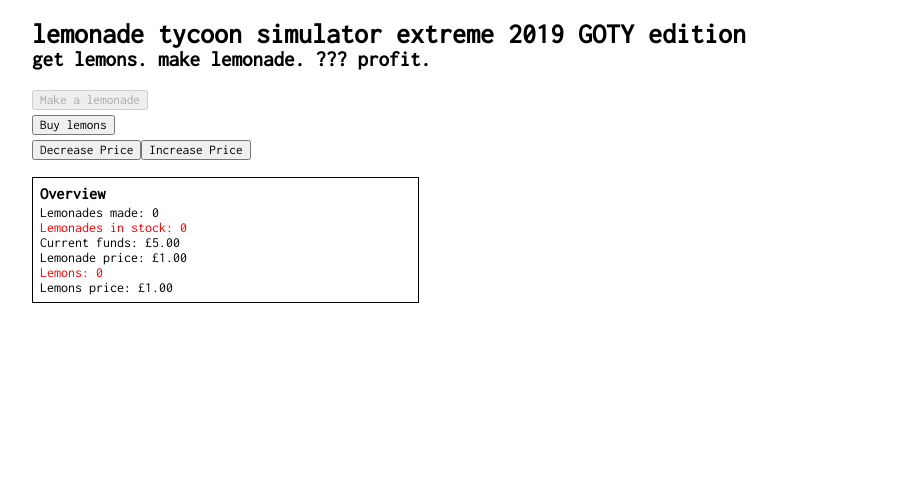
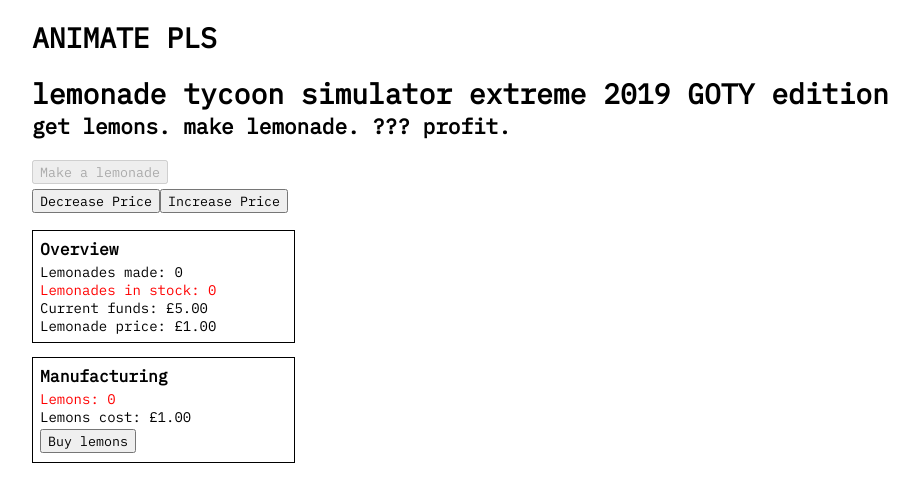
Before and after one commit to tcje91/lemonade-tycoon, a React (Create React App) app: page / in a window 1280 px wide. Shown: the top 502 px of the page, without its empty margins (4-923 px from the left). Built offline with nearby package versions, Linux system fonts and the light colour scheme.

Commit message:
pre-anim commit

```diff
--- a/src/App.css
+++ b/src/App.css
@@ -1,7 +1,8 @@
-@import url('https://fonts.googleapis.com/css?family=Inconsolata');
+@import url('https://fonts.googleapis.com/css?family=Inconsolata|IBM+Plex+Mono|Cutive+Mono');
+/* @import url('https://fonts.googleapis.com/css?family=Cutive+Mono'); */
 
 .App {
-  font-family: 'Inconsolata', monospace;
+  font-family: 'IBM Plex Mono', 'Cutive Mono', 'Inconsolata', monospace;
   margin-left: 2em;
   padding: 0;
   font-size: 14px;
@@ -27,7 +28,7 @@ p {
 
 button {
   margin: 0.2em 0.2em 0.2em 0;
-  font-family: 'Inconsolata', monospace;
+  font-family: 'IBM Plex Mono', 'Cutive Mono', 'Inconsolata', monospace;
 }
 
 .buttonLeft {
@@ -45,6 +46,21 @@ button {
 .module {
   margin: 1em 0;
   padding: 0.5em;
-  width: 30%;
+  width: 20%;
   border: 1px solid black;
 }
+
+@keyframes myAnim {
+  0% { opacity: 0;}
+  20% {opacity: 1;}
+  40% { opacity: 0;}
+  60% { opacity: 1;}
+  80% { opacity: 0;}
+  100% { opacity: 1;}
+}
+
+.animated {
+  animation-name: myAnim;
+  animation-duration: 1s;
+  animation-iteration-count: 3;
+}
--- a/src/App.js
+++ b/src/App.js
@@ -4,6 +4,7 @@ import ClickBtn from "./components/ClickBtn";
 import StatList from "./components/StatList";
 import LemonSqueezerModule from "./components/LemonSqueezerModule";
 import MarkettingModule from "./components/MarkettingModule";
+import LemonsModule from "./components/LemonsModule";
 
 class App extends Component {
   state = {
@@ -25,25 +26,23 @@ class App extends Component {
     , squeezerCount, markettingCost, marketting } = this.state;
     return (
       <div className="App">
+        <h1 onClick={this.setAnimate}>ANIMATE PLS</h1>
         <h1>lemonade tycoon simulator extreme 2019 GOTY edition</h1>
         <h2>get lemons. make lemonade. ??? profit.</h2>
         <ClickBtn clickFunc={this.makeLemonade} label="Make a lemonade" isDisabled={!lemons > 0} />
-        <br />
-        <ClickBtn clickFunc={this.buyLemons} label="Buy lemons" isDisabled={funds < lemonsPrice} />
         <br />
         <ClickBtn className ="buttonLeft" clickFunc={() => this.incPrice(-10)} label="Decrease Price" />
         <ClickBtn className ="buttonRight" clickFunc={() => this.incPrice(10)} label="Increase Price" />
         <br />
         <StatList
-          lemondadeCount={lemonadeCount}
+          lemonadeCount={lemonadeCount}
           lemonadeStock={lemonadeStock}
           funds={funds}
           price={price}
-          lemons={lemons}
-          lemonsPrice={lemonsPrice}
         />
-        {lemonadeCount > 19 && <MarkettingModule marketting={marketting} markettingCost={markettingCost} incMarketting={this.incMarketting} funds={funds}/>}
-        {lemonadeCount > 49 && <LemonSqueezerModule addSqueezer={this.addSqueezer} squeezerCost={squeezerCost} squeezerCount={squeezerCount} funds={funds} />}
+        <LemonsModule funds={funds} lemons={lemons} lemonsPrice={lemonsPrice} buyLemons={this.buyLemons} />
+        {lemonadeCount > 19 && <LemonSqueezerModule addSqueezer={this.addSqueezer} squeezerCost={squeezerCost} squeezerCount={squeezerCount} funds={funds} />}
+        {lemonadeCount > 49 && <MarkettingModule marketting={marketting} markettingCost={markettingCost} incMarketting={this.incMarketting} funds={funds}/>}
       </div>
     );
   }
@@ -98,6 +97,11 @@ class App extends Component {
       setInterval(this.makeLemonade, 1000);
     }
   }
+
+  setAnimate = (event) => {
+    console.log(event.target)
+    event.target.className = "animated";
+  }
 }
 
 export default App;
--- a/src/components/LemonSqueezerModule.js
+++ b/src/components/LemonSqueezerModule.js
@@ -4,7 +4,7 @@ import ClickBtn from "./ClickBtn";
 const LemonSqueezerModule = ({ addSqueezer, squeezerCost, squeezerCount, funds }) => {
   return (
     <div className="module">
-      <h3>Lemon Squeezers</h3>
+      <h3>Lemon squeezers</h3>
       <p>Current Lemon squeezers: {squeezerCount}</p>
       <p>Squeezer cost: £{(squeezerCost / 100).toFixed(2)}</p>
       <ClickBtn label="Hire lemon squeezer" clickFunc={addSqueezer} isDisabled={funds < squeezerCost} />
--- /dev/null
+++ b/src/components/LemonsModule.js
@@ -0,0 +1,19 @@
+import React from "react";
+import ClickBtn from "./ClickBtn";
+
+const LemonsModule = ({ lemons, lemonsPrice, buyLemons, funds }) => {
+  return (
+    <div className="module">
+      <h3>Manufacturing</h3>
+      <p className={!lemons ? "warning" : ""}>Lemons: {lemons}</p>
+      <p>Lemons cost: £{(lemonsPrice / 100).toFixed(2)}</p>
+      <ClickBtn
+        clickFunc={buyLemons}
+        label="Buy lemons"
+        isDisabled={funds < lemonsPrice}
+      />
+    </div>
+  );
+};
+
+export default LemonsModule;
--- a/src/components/StatList.js
+++ b/src/components/StatList.js
@@ -1,17 +1,15 @@
 import React from "react";
 
 const StatList = ({
-  lemondadeCount,
+  lemonadeCount,
   lemonadeStock,
   funds,
   price,
-  lemons,
-  lemonsPrice
 }) => {
   return (
     <div className="module">
       <h3>Overview</h3>
-      <p>Lemonades made: {lemondadeCount}</p>
+      <p>Lemonades made: {lemonadeCount}</p>
       <p className={!lemonadeStock ? "warning" : ""}>
         Lemonades in stock: {lemonadeStock}
       </p>
@@ -19,8 +17,6 @@ const StatList = ({
         Current funds: £{(funds / 100).toFixed(2)}
       </p>
       <p>Lemonade price: £{(price / 100).toFixed(2)}</p>
-      <p className={!lemons ? "warning" : ""}>Lemons: {lemons}</p>
-      <p>Lemons price: £{(lemonsPrice / 100).toFixed(2)}</p>
     </div>
   );
 };
```
